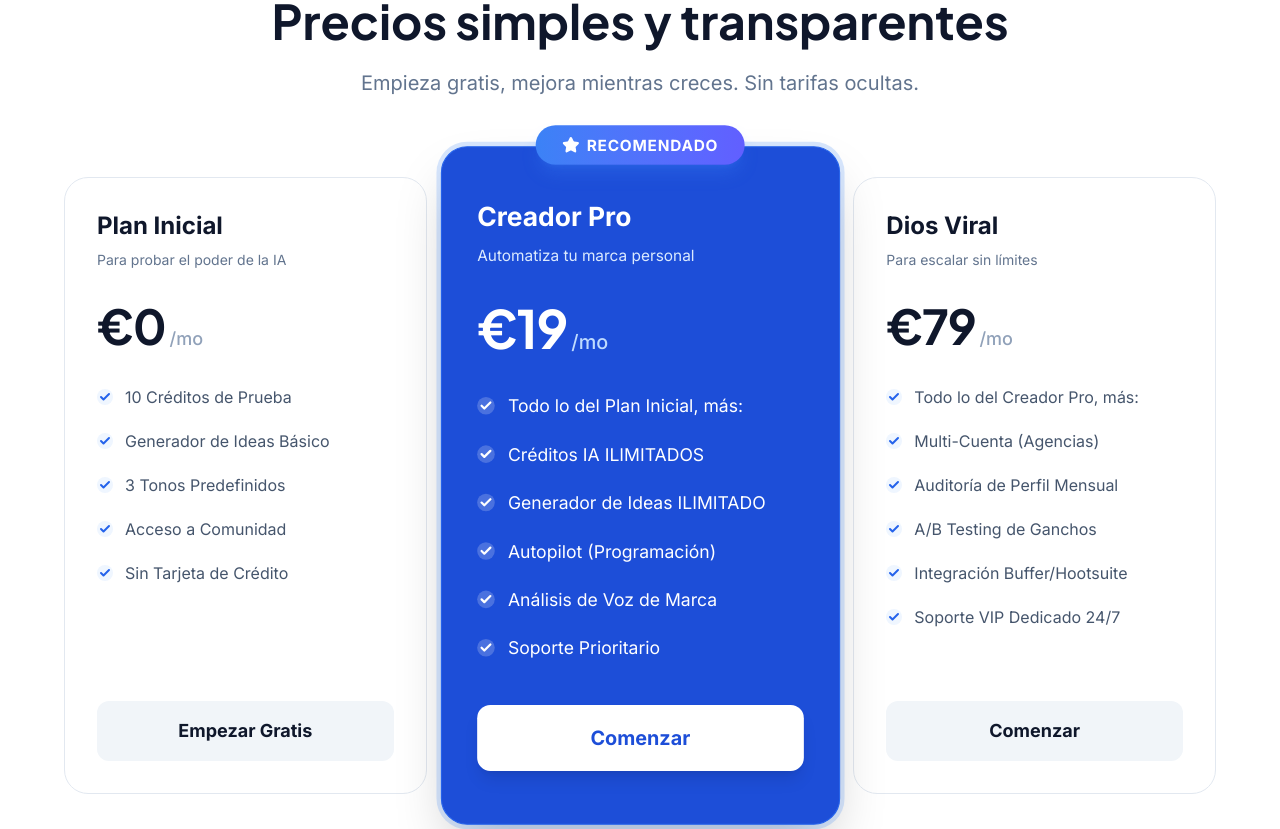
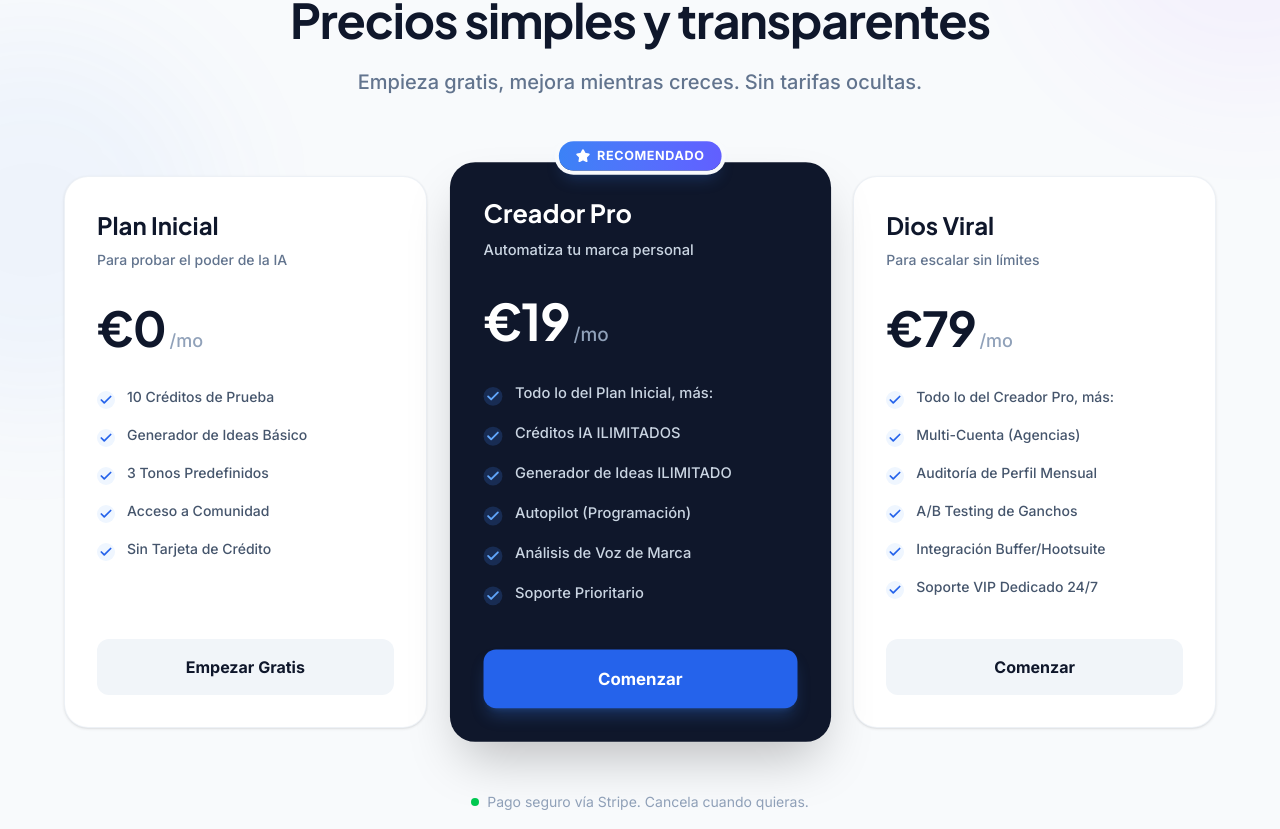
Before and after one commit to Aram9574/KOLINK-VERSION-FINAL, a React (Vite) app: page / in a window 1280 px wide. Shown: the part 6781-7610 px from the top of the page. Built offline with nearby package versions, Linux system fonts and the light colour scheme; no server answers.

Commit message:
feat: Enhanced pricing section design and added scroll-spy navbar

```diff
--- a/components/landing/LandingPage.tsx
+++ b/components/landing/LandingPage.tsx
@@ -1,4 +1,5 @@
 import React, { useEffect, useState } from "react";
+import { Link, Navigate } from "react-router-dom";
 import { Helmet } from "react-helmet-async";
 import { translations } from "../../translations";
 import { AppLanguage, UserProfile } from "../../types";
@@ -123,6 +124,7 @@ const LandingPage: React.FC = () => {
         const handleScroll = () => {
             const sections = [
                 "hero",
+                "demo",
                 "features",
                 "how-it-works",
                 "pricing",
--- a/components/landing/PricingSection.tsx
+++ b/components/landing/PricingSection.tsx
@@ -1,9 +1,9 @@
-import React from 'react';
-import { Star, Check } from 'lucide-react';
-import { Link } from 'react-router-dom';
-import { PLANS } from '../../constants';
-import { translations } from '../../translations';
-import { AppLanguage } from '../../types';
+import React from "react";
+import { Check, Star } from "lucide-react";
+import { Link } from "react-router-dom";
+import { PLANS } from "../../constants";
+import { translations } from "../../translations";
+import { AppLanguage } from "../../types";
 
 interface PricingSectionProps {
     language: AppLanguage;
@@ -13,60 +13,140 @@ const PricingSection: React.FC<PricingSectionProps> = ({ language }) => {
     const t = translations[language];
 
     return (
-        <section id="pricing" className="py-32 bg-white border-t border-slate-200 relative overflow-hidden">
-            <div className="absolute top-0 left-0 w-full h-full bg-[radial-gradient(ellipse_at_top_left,_var(--tw-gradient-stops))] from-indigo-50/50 via-white to-white"></div>
+        <section
+            id="pricing"
+            className="py-24 lg:py-32 bg-slate-50 relative overflow-hidden"
+        >
+            {/* Background Decor */}
+            <div className="absolute top-0 inset-x-0 h-px bg-gradient-to-r from-transparent via-slate-200 to-transparent" />
+            <div className="absolute -top-40 -right-40 w-96 h-96 bg-purple-500/10 rounded-full blur-3xl opacity-50 pointer-events-none" />
+            <div className="absolute top-40 -left-40 w-96 h-96 bg-brand-500/10 rounded-full blur-3xl opacity-50 pointer-events-none" />
 
             <div className="max-w-7xl mx-auto px-6 relative z-10">
                 <div className="text-center max-w-3xl mx-auto mb-20">
-                    <h2 className="text-4xl md:text-5xl font-display font-bold text-slate-900 mb-6">{t.pricing.title}</h2>
-                    <p className="text-slate-500 text-xl">{t.pricing.subtitle}</p>
+                    <h2 className="text-4xl md:text-5xl font-display font-bold text-slate-900 mb-6 tracking-tight">
+                        {t.pricing.title}
+                    </h2>
+                    <p className="text-slate-500 text-lg md:text-xl font-medium max-w-2xl mx-auto">
+                        {t.pricing.subtitle}
+                    </p>
                 </div>
 
-                <div className="grid md:grid-cols-3 gap-8 max-w-6xl mx-auto items-center">
+                <div className="grid md:grid-cols-3 gap-8 max-w-6xl mx-auto items-stretch">
                     {PLANS.map((plan) => (
                         <div
                             key={plan.id}
-                            className={`relative rounded-3xl p-8 border flex flex-col h-full transition-all duration-300
-                    ${plan.highlight
-                                    ? 'bg-brand-700 text-white border-brand-600 shadow-2xl scale-110 z-10 py-12 ring-4 ring-brand-500/20'
-                                    : 'bg-white text-slate-900 border-slate-200 hover:border-brand-300 hover:shadow-xl'
-                                }`}
+                            className={`relative rounded-3xl p-8 flex flex-col h-full transition-all duration-300 group
+                                ${
+                                plan.highlight
+                                    ? "bg-slate-900 text-white shadow-2xl scale-105 z-10 ring-1 ring-white/10"
+                                    : "bg-white text-slate-900 border border-slate-200/60 shadow-sm hover:shadow-xl hover:border-brand-200 hover:-translate-y-1"
+                            }`}
                         >
                             {plan.highlight && (
-                                <div className="absolute -top-5 left-1/2 -translate-x-1/2 bg-gradient-to-r from-brand-500 to-indigo-500 text-white text-sm font-bold px-6 py-2 rounded-full shadow-lg shadow-brand-500/30 uppercase tracking-wider flex items-center gap-1.5">
-                                    <Star className="w-4 h-4 fill-current" /> {t.pricing.mostPopular}
+                                <div className="absolute -top-5 left-1/2 -translate-x-1/2">
+                                    <div className="bg-gradient-to-r from-brand-500 to-indigo-500 text-white text-xs font-bold px-4 py-1.5 rounded-full shadow-lg shadow-brand-500/25 uppercase tracking-wider flex items-center gap-1.5 ring-4 ring-slate-50">
+                                        <Star className="w-3.5 h-3.5 fill-current" />
+                                        {" "}
+                                        {t.pricing.mostPopular}
+                                    </div>
                                 </div>
                             )}
+
                             <div className="mb-8">
-                                <h3 className={`text-2xl font-bold mb-2 ${plan.highlight ? 'text-white' : 'text-slate-900'}`}>{plan.name}</h3>
-                                <p className={`text-sm ${plan.highlight ? 'text-brand-100' : 'text-slate-500'}`}>{plan.description}</p>
+                                <h3
+                                    className={`text-2xl font-bold mb-2 font-display ${
+                                        plan.highlight
+                                            ? "text-white"
+                                            : "text-slate-900"
+                                    }`}
+                                >
+                                    {plan.name}
+                                </h3>
+                                <p
+                                    className={`text-sm font-medium leading-relaxed ${
+                                        plan.highlight
+                                            ? "text-slate-300"
+                                            : "text-slate-500"
+                                    }`}
+                                >
+                                    {plan.description}
+                                </p>
                             </div>
+
                             <div className="mb-8 flex items-baseline gap-1">
-                                <span className="text-5xl font-display font-bold tracking-tight">€{plan.price}</span>
-                                <span className={`text-lg font-medium ${plan.highlight ? 'text-brand-200' : 'text-slate-400'}`}>/mo</span>
+                                <span
+                                    className={`text-5xl font-display font-bold tracking-tight ${
+                                        plan.highlight
+                                            ? "text-white"
+                                            : "text-slate-900"
+                                    }`}
+                                >
+                                    €{plan.price}
+                                </span>
+                                <span
+                                    className={`text-lg font-medium ${
+                                        plan.highlight
+                                            ? "text-slate-400"
+                                            : "text-slate-400"
+                                    }`}
+                                >
+                                    /mo
+                                </span>
                             </div>
-                            <div className="space-y-5 mb-10 flex-1">
+
+                            <div className="space-y-4 mb-10 flex-1">
                                 {plan.features.map((feature, i) => (
-                                    <div key={i} className="flex items-start gap-3">
-                                        <div className={`mt-1 p-0.5 rounded-full flex-shrink-0 ${plan.highlight ? 'bg-white/20 text-white' : 'bg-brand-50 text-brand-600'}`}>
-                                            <Check className="w-3 h-3 stroke-[4]" />
+                                    <div
+                                        key={i}
+                                        className="flex items-start gap-3"
+                                    >
+                                        <div
+                                            className={`mt-1 p-0.5 rounded-full flex-shrink-0
+                                            ${
+                                                plan.highlight
+                                                    ? "bg-brand-500/20 text-brand-400"
+                                                    : "bg-brand-50 text-brand-600"
+                                            }`}
+                                        >
+                                            <Check className="w-3.5 h-3.5 stroke-[3]" />
                                         </div>
-                                        <span className={`text-base ${plan.highlight ? 'text-white' : 'text-slate-600'}`}>{feature}</span>
+                                        <span
+                                            className={`text-sm font-medium ${
+                                                plan.highlight
+                                                    ? "text-slate-300"
+                                                    : "text-slate-600"
+                                            }`}
+                                        >
+                                            {feature}
+                                        </span>
                                     </div>
                                 ))}
                             </div>
+
                             <Link
                                 to="/login"
-                                className={`w-full py-4 rounded-xl font-bold text-lg transition-all duration-200 block text-center
-                        ${plan.highlight
-                                        ? 'bg-white text-brand-700 hover:bg-brand-50 shadow-lg hover:-translate-y-1'
-                                        : 'bg-slate-100 hover:bg-slate-200 text-slate-900 hover:-translate-y-1'
-                                    }`}
+                                className={`w-full py-4 rounded-xl font-bold text-base transition-all duration-200 block text-center flex items-center justify-center gap-2 group-hover:scale-[1.02] active:scale-[0.98]
+                                    ${
+                                    plan.highlight
+                                        ? "bg-brand-600 text-white hover:bg-brand-500 shadow-lg shadow-brand-500/25"
+                                        : "bg-slate-100 hover:bg-slate-200 text-slate-900"
+                                }`}
                             >
-                                {plan.price === 0 ? t.pricing.startFree : t.pricing.getStarted}
+                                {plan.price === 0
+                                    ? t.pricing.startFree
+                                    : t.pricing.getStarted}
                             </Link>
                         </div>
                     ))}
+                </div>
+
+                <div className="mt-16 text-center">
+                    <p className="text-slate-400 text-sm flex items-center justify-center gap-2">
+                        <span className="w-2 h-2 rounded-full bg-green-500">
+                        </span>
+                        {t.pricing.footer}
+                    </p>
                 </div>
             </div>
         </section>
```
